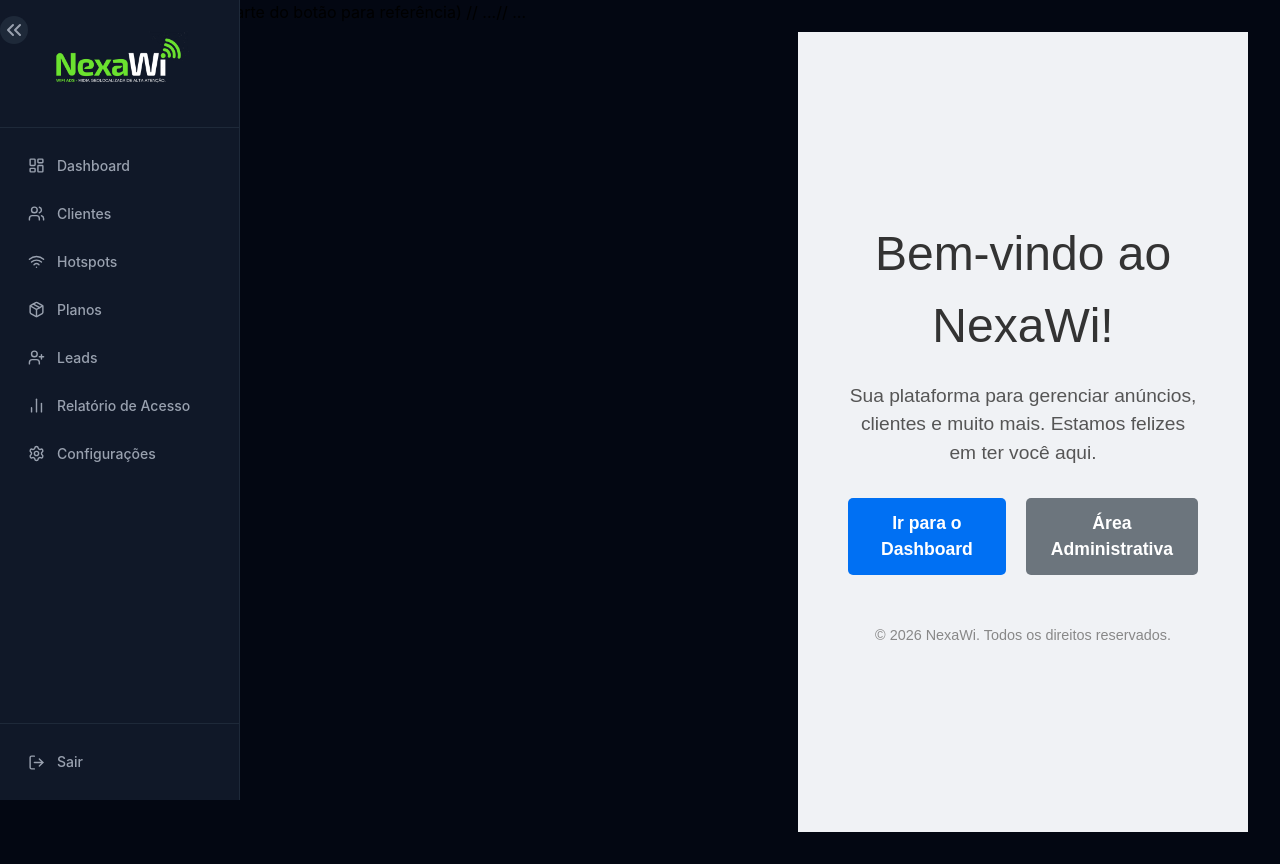
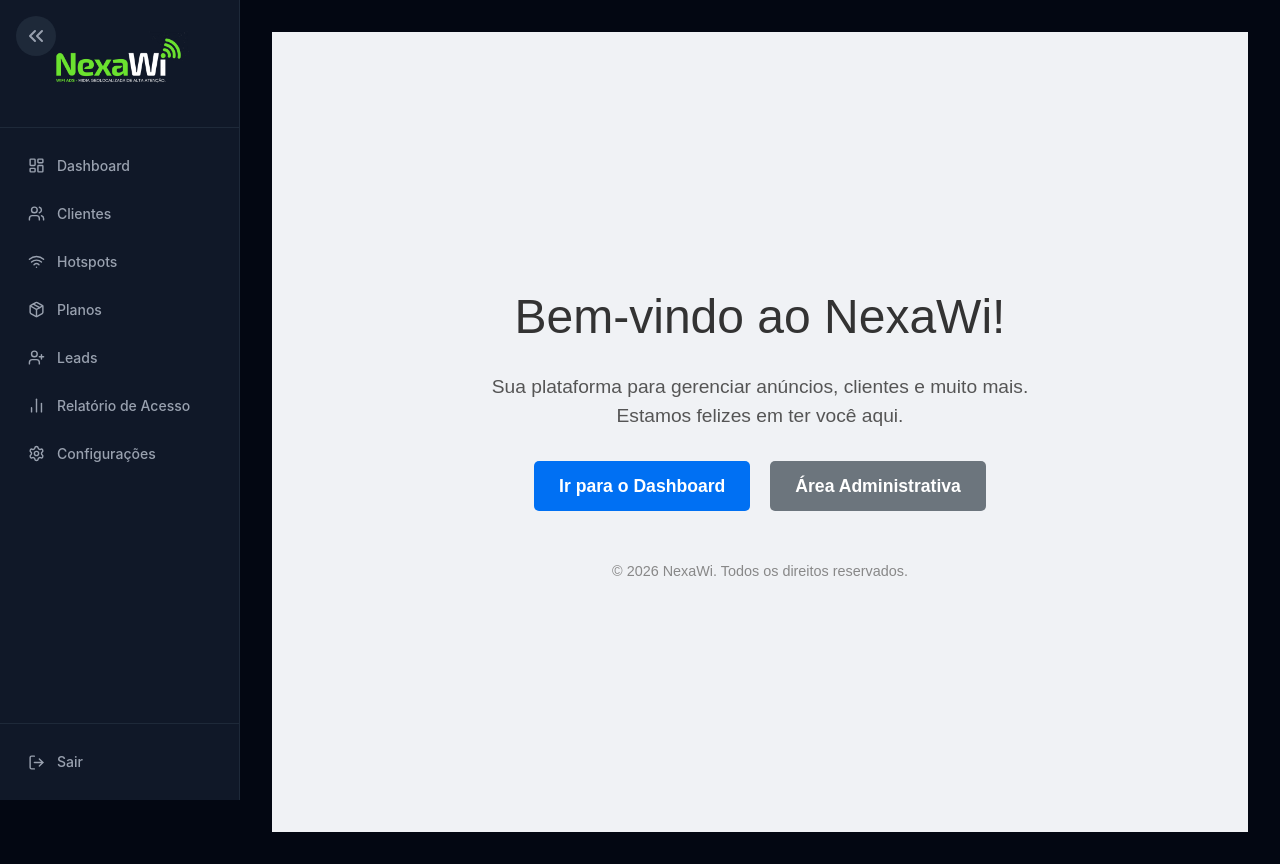
Before and after one commit to jamesnebou/nexawi-ads, a Next.js app: page / in a window 1280 px wide. Built offline with nearby package versions, Linux system fonts and the light colour scheme.

Commit message:
Volta ao funcional

```diff
--- a/src/app/layout.js
+++ b/src/app/layout.js
@@ -16,7 +16,7 @@ export default function RootLayout({ children }) {
   return (
     <html lang="pt-BR">
       <head>
-        {/* A tag do favicon foi removida daqui. O Next.js vai usar o arquivo favicon.ico na pasta src/app/ */}
+        <link rel="icon" href="/minha-logo-icon.png" /> {/* Favicon */}
         {/* Outras tags meta, title, etc. podem ir aqui se você tiver */}
       </head>
       <body>
@@ -30,16 +30,12 @@ export default function RootLayout({ children }) {
           </button>
 
           {/* Botão para encolher/expandir sidebar no desktop (canto superior esquerdo) */}
-         // src/app/layout.js (apenas a parte do botão para referência)
-// ...
-          {/* Botão para encolher/expandir sidebar no desktop (canto superior esquerdo) */}
           <button
-            className="fixed top-4 left-0 z-50 p-0.5 rounded-full bg-gray-800 text-gray-400 hidden md:block hover:bg-gray-700 transition-colors" // Ajustado left-0 e p-0.5
+            className="fixed top-4 left-4 z-50 p-2 rounded-full bg-gray-800 text-gray-400 hidden md:block hover:bg-gray-700 transition-colors"
             onClick={() => setIsDesktopSidebarCollapsed(!isDesktopSidebarCollapsed)}
           >
             {isDesktopSidebarCollapsed ? <ChevronsRight size={24} /> : <ChevronsLeft size={24} />}
           </button>
-// ...
 
           {/* Overlay para mobile quando sidebar está aberto */}
           {isMobileSidebarOpen && (
--- a/src/components/Sidebar.js
+++ b/src/components/Sidebar.js
@@ -45,7 +45,7 @@ export default function Sidebar({ onClose, isCollapsed }) {
         )}
         {isCollapsed && (
           <Image
-    src="/minha-logo-icon.png" // Caminho atualizado para a sua nova imagem
+            src="/minha-logo-icon.png" // Caminho para a sua nova imagem de ícone
             alt="Logo Icon"
             width={32}
             height={32}
```
Lines whose indentation alone changed are shown as unchanged.
